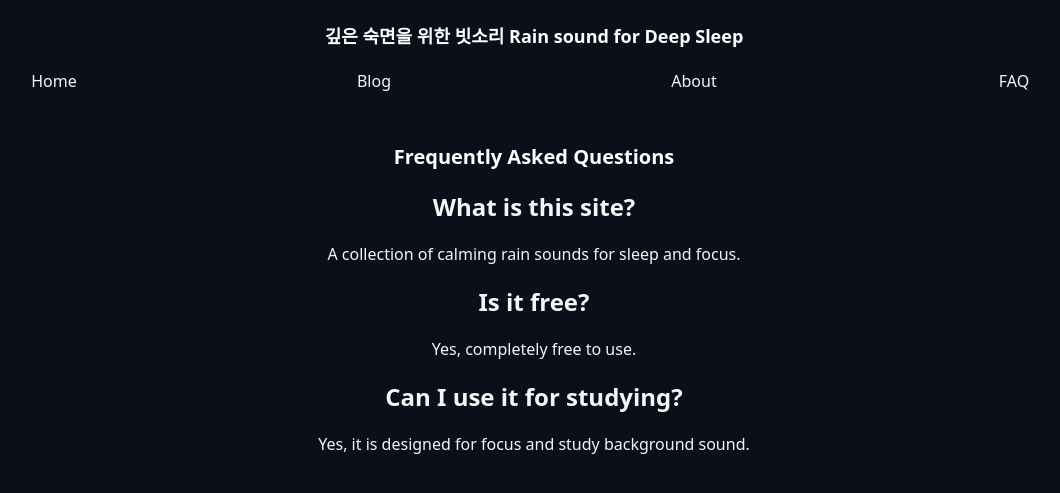
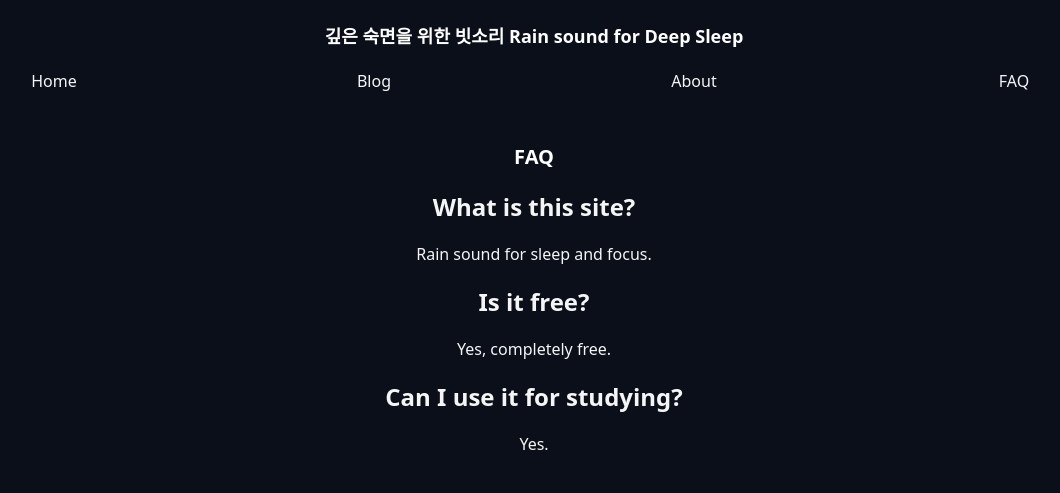
Before and after one commit to choijangwook/rain-deep-sleep, a Jekyll site: the page built from faq.md, in a window 1280 px wide. Shown: the top 493 px of the page, without its empty margins (106-1166 px from the left). Built offline with Jekyll 4.4.1, drawn with Linux system fonts in a browser that asks for light colours; our own code applies the rules of GitHub Pages for plain Markdown files.

Commit message:
Update faq.md

```diff
--- a/faq.md
+++ b/faq.md
@@ -2,13 +2,13 @@
 title: FAQ
 ---
 
-# Frequently Asked Questions
+# FAQ
 
 ## What is this site?
-A collection of calming rain sounds for sleep and focus.
+Rain sound for sleep and focus.
 
 ## Is it free?
-Yes, completely free to use.
+Yes, completely free.
 
 ## Can I use it for studying?
-Yes, it is designed for focus and study background sound.
+Yes.
```
